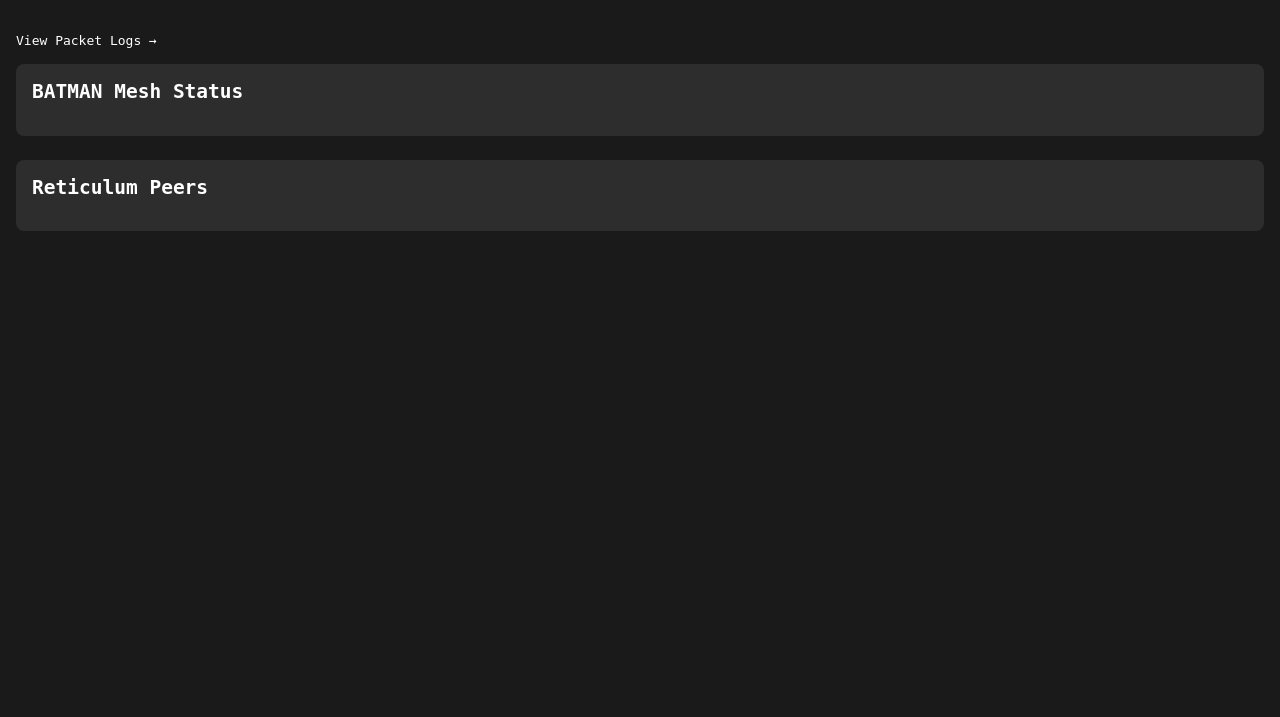
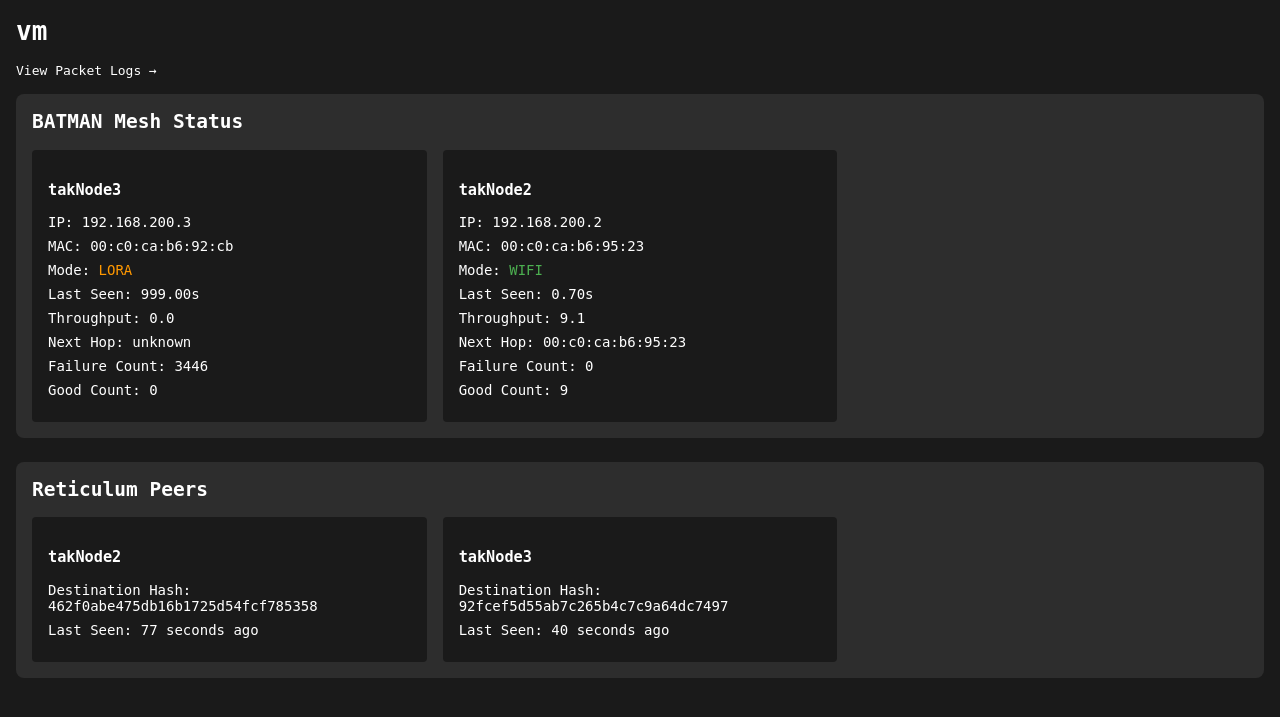
Before and after one commit to Natak-Mesh/Nucleus_V1, a Flask app: template home/natak/mesh_monitor/templates/index.html in a window 1280 px wide. Shown: the top 717 px of the page. Run offline with Flask 3, Linux system fonts and the light colour scheme; the template is opened without the code that fills it, so the values that code supplies are empty.

Commit message:
mainly updating web page. tests good

```diff
--- a/home/natak/mesh_monitor/app.py
+++ b/home/natak/mesh_monitor/app.py
@@ -1,4 +1,4 @@
-from flask import Flask, render_template, Response
+from flask import Flask, render_template, Response, jsonify
 import socket
 import subprocess
 import json
@@ -80,7 +80,8 @@ def read_packet_logs():
             logs = []
             for line in lines:
                 parsed = parse_log_line(line)
-                if parsed:
+                # Only add logs that aren't of the types we want to filter out
+                if parsed and parsed['type'] not in ['udp', 'atak-to-lora', 'lora-to-atak']:
                     logs.append(parsed)
             return logs
     except Exception as e:
@@ -94,5 +95,20 @@ def packet_logs():
                          hostname=socket.gethostname(),
                          logs=logs)
 
+@app.route('/api/node-status')
+def api_node_status():
+    return jsonify({
+        'hostname': socket.gethostname(),
+        'node_status': read_node_status(),
+        'peer_discovery': read_peer_discovery()
+    })
+
+@app.route('/api/packet-logs')
+def api_packet_logs():
+    return jsonify({
+        'hostname': socket.gethostname(),
+        'logs': read_packet_logs()
+    })
+
 if __name__ == '__main__':
     app.run(host='0.0.0.0', port=5000, debug=True, threaded=True)
--- a/home/natak/mesh_monitor/templates/index.html
+++ b/home/natak/mesh_monitor/templates/index.html
@@ -2,7 +2,7 @@
 <html>
 <head>
     <title>Mesh Monitor</title>
-    <meta http-equiv="refresh" content="5">
+    <!-- Removed meta refresh, using AJAX instead -->
     <meta name="viewport" content="width=device-width, initial-scale=1.0">
     <style>
         :root {
@@ -78,6 +78,61 @@
             margin: 8px 0;
         }
     </style>
+    <script>
+        function updateData() {
+            fetch('/api/node-status')
+                .then(response => response.json())
+                .then(data => {
+                    // Update the hostname
+                    document.querySelector('h1').textContent = data.hostname;
+
+                    // Update node status
+                    const nodeGrid = document.querySelector('.node-grid');
+                    nodeGrid.innerHTML = '';  // Clear current nodes
+
+                    Object.entries(data.node_status).forEach(([mac, node]) => {
+                        nodeGrid.innerHTML += `
+                            <div class="node-card">
+                                <h3>${node.hostname}</h3>
+                                <div class="stats">IP: ${node.ip}</div>
+                                <div class="stats">MAC: ${mac}</div>
+                                <div class="stats">Mode: <span class="mode-${node.mode.toLowerCase()}">${node.mode}</span></div>
+                                <div class="stats">Last Seen: ${node.last_seen.toFixed(2)}s</div>
+                                <div class="stats">Throughput: ${node.throughput.toFixed(1)}</div>
+                                <div class="stats">Next Hop: ${node.nexthop}</div>
+                                <div class="stats">Failure Count: ${node.failure_count}</div>
+                                <div class="stats">Good Count: ${node.good_count}</div>
+                            </div>
+                        `;
+                    });
+
+                    // Update peer list
+                    const peerList = document.querySelector('.peer-list');
+                    peerList.innerHTML = '';  // Clear current peers
+
+                    Object.entries(data.peer_discovery).forEach(([name, peer]) => {
+                        const secondsAgo = Math.floor(peer.current_time - peer.last_seen);
+                        peerList.innerHTML += `
+                            <div class="peer-card">
+                                <h3>${name}</h3>
+                                <div class="stats">Destination Hash: ${peer.destination_hash}</div>
+                                <div class="stats">Last Seen: ${secondsAgo} seconds ago</div>
+                            </div>
+                        `;
+                    });
+
+                    // Schedule next update
+                    setTimeout(updateData, 2000); // Refresh every 2 seconds (faster than before)
+                })
+                .catch(error => {
+                    console.error('Update failed:', error);
+                    setTimeout(updateData, 2000); // Try again
+                });
+        }
+
+        // Start the update cycle when page loads
+        document.addEventListener('DOMContentLoaded', updateData);
+    </script>
 </head>
 <body>
     <h1>{{ hostname }}</h1>
--- a/reticulum_mesh/ogm_monitor/node_status.json
+++ b/reticulum_mesh/ogm_monitor/node_status.json
@@ -1,10 +1,10 @@
 {
-  "timestamp": 1745763737,
+  "timestamp": 1746135442,
   "nodes": {
     "00:c0:ca:b6:92:cb": {
       "hostname": "takNode3",
       "ip": "192.168.200.3",
-      "failure_count": 2389,
+      "failure_count": 3446,
       "good_count": 0,
       "mode": "LORA",
       "last_seen": 999.0,
@@ -14,12 +14,12 @@
     "00:c0:ca:b6:95:23": {
       "hostname": "takNode2",
       "ip": "192.168.200.2",
-      "failure_count": 2390,
-      "good_count": 0,
-      "mode": "LORA",
-      "last_seen": 999.0,
-      "throughput": 0,
-      "nexthop": "unknown"
+      "failure_count": 0,
+      "good_count": 9,
+      "mode": "WIFI",
+      "last_seen": 0.696,
+      "throughput": 9.1,
+      "nexthop": "00:c0:ca:b6:95:23"
     }
   }
 }
--- a/reticulum_mesh/tak_transmission/reticulum_module/new_implementation/peer_discovery.json
+++ b/reticulum_mesh/tak_transmission/reticulum_module/new_implementation/peer_discovery.json
@@ -1,13 +1,13 @@
 {
-  "timestamp": 1745763707,
+  "timestamp": 1746135422,
   "peers": {
+    "takNode2": {
+      "destination_hash": "462f0abe475db16b1725d54fcf785358",
+      "last_seen": 1746135385
+    },
     "takNode3": {
       "destination_hash": "92fcef5d55ab7c265b4c7c9a64dc7497",
-      "last_seen": 1745763707
-    },
-    "takNode2": {
-      "destination_hash": "bc78c6597611842de1072d24707018ef",
-      "last_seen": 1745763705
+      "last_seen": 1746135422
     }
   }
 }
```
Also changed, not shown: home/natak/macsec_config_tool/Macsec_config_generator.py (+10 -2 lines), home/natak/mesh_monitor/templates/packet_logs.html (+46 -16 lines), 1 other file.
